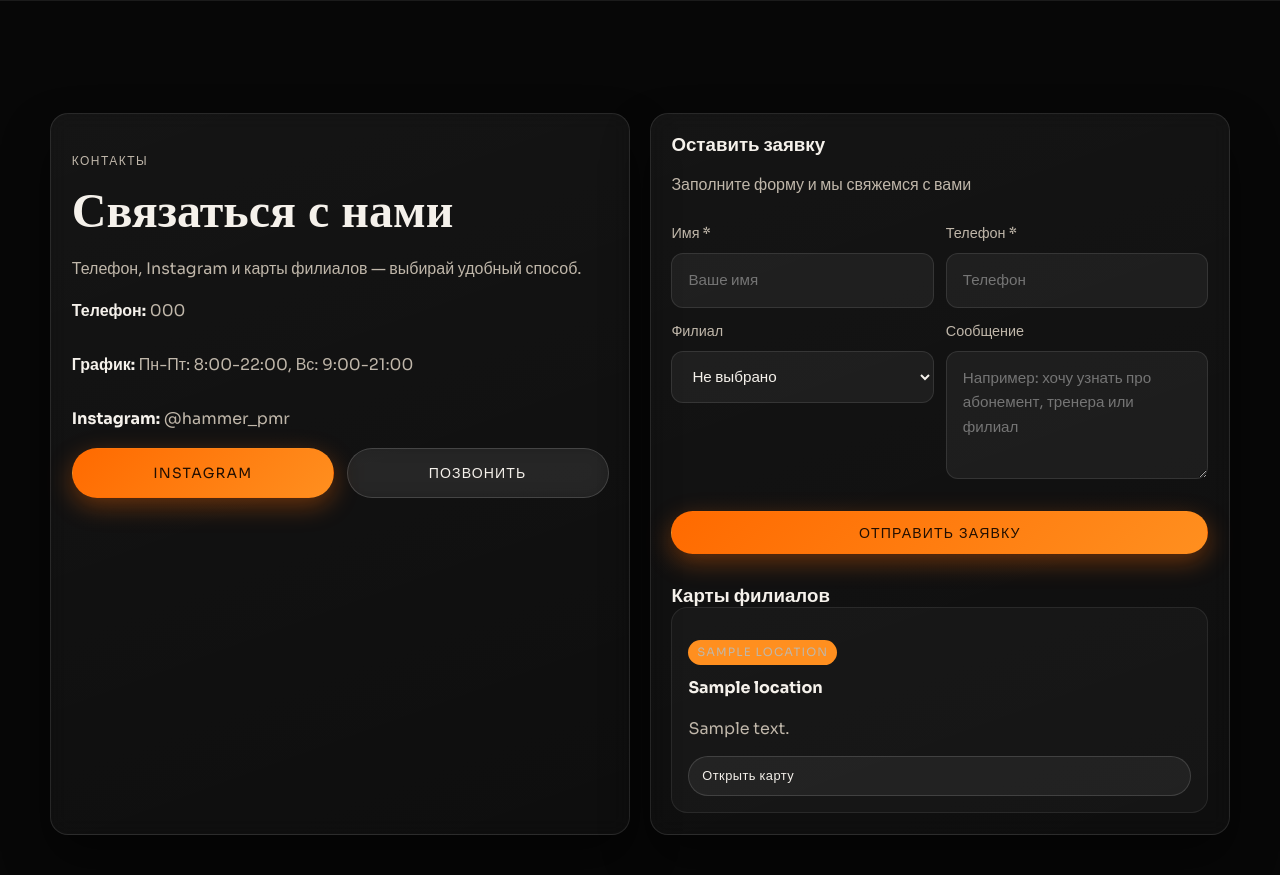
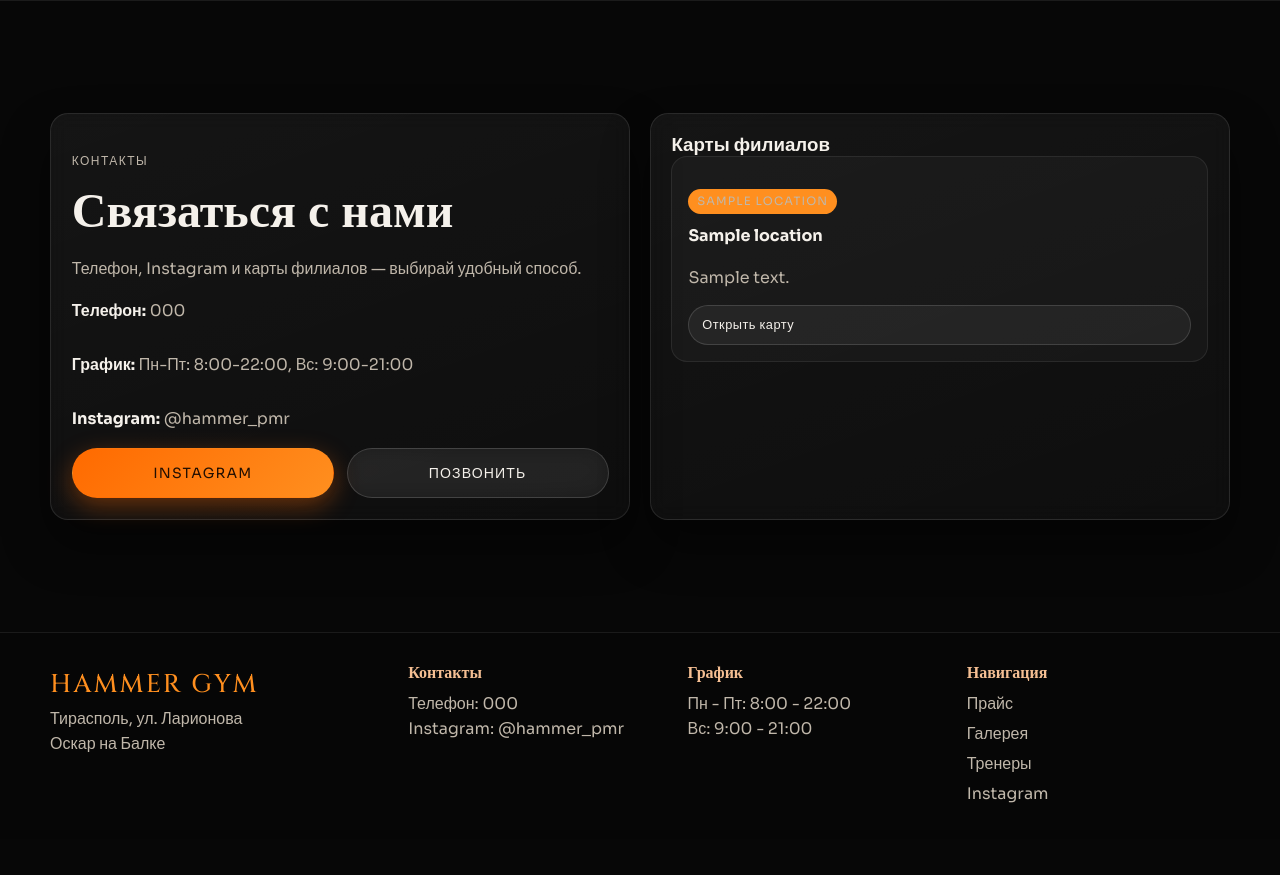
Before and after one commit to KingNothiing/HammerGym, a Django app: template templates/gym/home.html in a window 1280 px wide. Shown: the part 5245-6120 px from the top of the page. After the commit the page ends 6048 px from the top, so only its background shows below. Run offline with Django 5.2, Linux system fonts and the light colour scheme; tables that the repository leaves empty hold one stand-in row (values such as "Sample post"); the template is opened without the code that fills it: values that come from a table or form of the project are taken from there, most other values are stand-ins (such as "Sample title", 1, 10 or a date in 2020); grey boxes marked "Sample" are stand-in pictures.

Commit message:
Remove unauthorized contact form addition
Co-Authored-By: Claude Sonnet 4 <noreply@anthropic.com>

```diff
--- a/templates/gym/home.html
+++ b/templates/gym/home.html
@@ -239,37 +239,7 @@
         </div>
       </div>
       <div class="form-card reveal contact-map-panel">
-        <h3>Оставить заявку</h3>
-        <p style="margin-bottom: 1.5rem; color: var(--muted);">Заполните форму и мы свяжемся с вами</p>
-        <form method="post" action="{% url 'submit_contact_request' %}" id="contact-form" novalidate>
-          {% csrf_token %}
-          <div class="form-grid">
-            <div class="form-group">
-              <label for="{{ contact_form.full_name.id_for_label }}">Имя *</label>
-              {{ contact_form.full_name }}
-              <span class="error-message" id="error-full_name"></span>
-            </div>
-            <div class="form-group">
-              <label for="{{ contact_form.phone.id_for_label }}">Телефон *</label>
-              {{ contact_form.phone }}
-              <span class="error-message" id="error-phone"></span>
-            </div>
-            <div class="form-group">
-              <label for="{{ contact_form.branch.id_for_label }}">Филиал</label>
-              {{ contact_form.branch }}
-            </div>
-            <div class="form-group">
-              <label for="{{ contact_form.message.id_for_label }}">Сообщение</label>
-              {{ contact_form.message }}
-            </div>
-          </div>
-          <button type="submit" class="btn btn-accent" style="width: 100%; margin-top: 1rem;">
-            <span class="btn-text">Отправить заявку</span>
-            <span class="btn-loader" style="display: none;">Отправка...</span>
-          </button>
-        </form>
-
-        <h3 style="margin-top: 2rem;">Карты филиалов</h3>
+        <h3>Карты филиалов</h3>
         <div class="contact-branch-list">
           {% for location in locations %}
             <article class="contact-branch-item">
```
